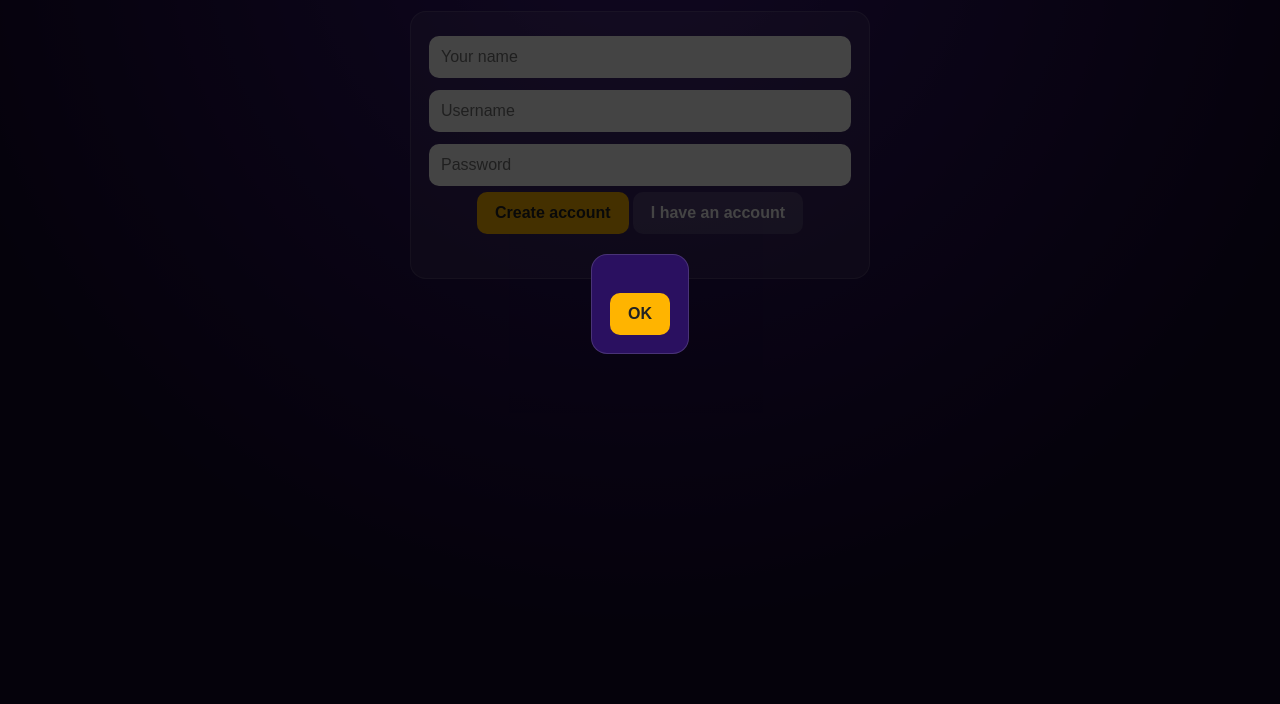
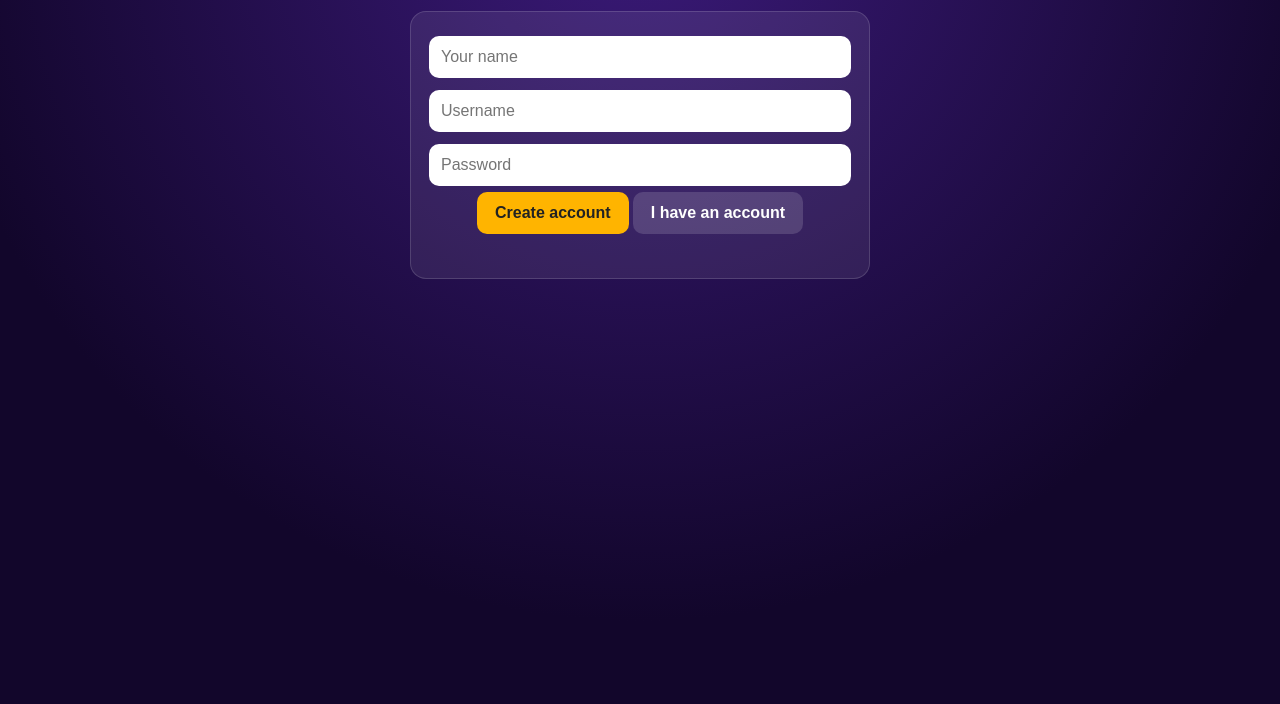
Before and after one commit to developerappbusiness-crypto/SPIN, a website: page public/index.html in a window 1280 px wide. Shown: the part 96-800 px from the top of the page. Drawn offline with Linux system fonts and the light colour scheme.

Commit message:
Update index.html

```diff
--- a/public/index.html
+++ b/public/index.html
@@ -7,7 +7,7 @@ input{width:100%;padding:12px;margin:6px 0;border-radius:10px;border:0;font-size
 button:disabled{opacity:.5;cursor:not-allowed}button.alt{background:#ffffff25;color:#fff}.err{color:#ff8a8a;min-height:20px;margin-top:6px}
 #box{position:relative;width:min(88vw,380px);margin:10px auto}#wheel{width:100%;display:block;transition:transform 5.5s cubic-bezier(.12,.7,.1,1);border-radius:50%;box-shadow:0 0 30px #ffb40080}
 #ptr{position:absolute;left:50%;top:-12px;transform:translateX(-50%);font-size:34px;filter:drop-shadow(0 2px 2px #000)}
-.pts{display:flex;justify-content:space-between;align-items:center}.hide{display:none}
+.pts{display:flex;justify-content:space-between;align-items:center}.hide{display:none!important}
 #modal{position:fixed;inset:0;background:#000b;display:flex;align-items:center;justify-content:center;z-index:9}#modal .card{background:#2a1060;max-width:340px}
 #big{font-size:80px}.rain{position:fixed;top:-40px;font-size:28px;animation:fall 3s linear forwards;z-index:10;pointer-events:none}@keyframes fall{to{transform:translateY(110vh) rotate(360deg)}}
 ul{list-style:none;padding:0;margin:6px 0;text-align:left}li{padding:4px 0;border-bottom:1px solid #ffffff15}
```
